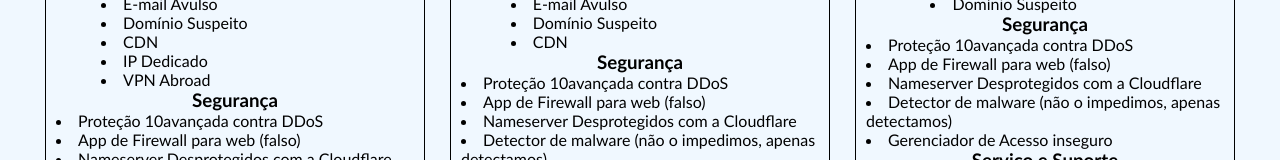
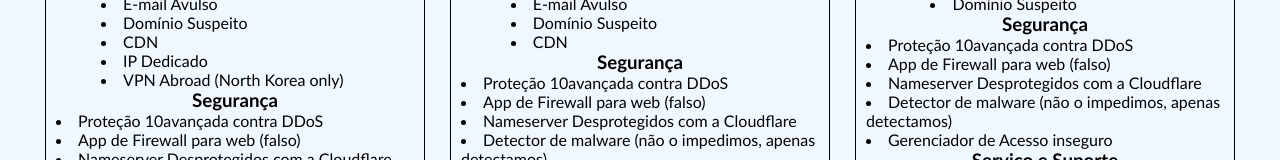
Before and after one commit to migu3lls/10ativas, a plain HTML site: page index.html in a window 1280 px wide. Shown: the part 1295-1455 px from the top of the page. Drawn offline with Linux system fonts and the light colour scheme.

Commit message:
Update index.html

```diff
--- a/index.html
+++ b/index.html
@@ -116,7 +116,7 @@
             <li>Domínio Suspeito</li>
             <li>CDN</li>
             <li>IP Dedicado</li>
-            <li>VPN Abroad</li>
+            <li>VPN Abroad (North Korea only)</li>
         </div>
         <h3>Segurança</h3>
         <div>
```
